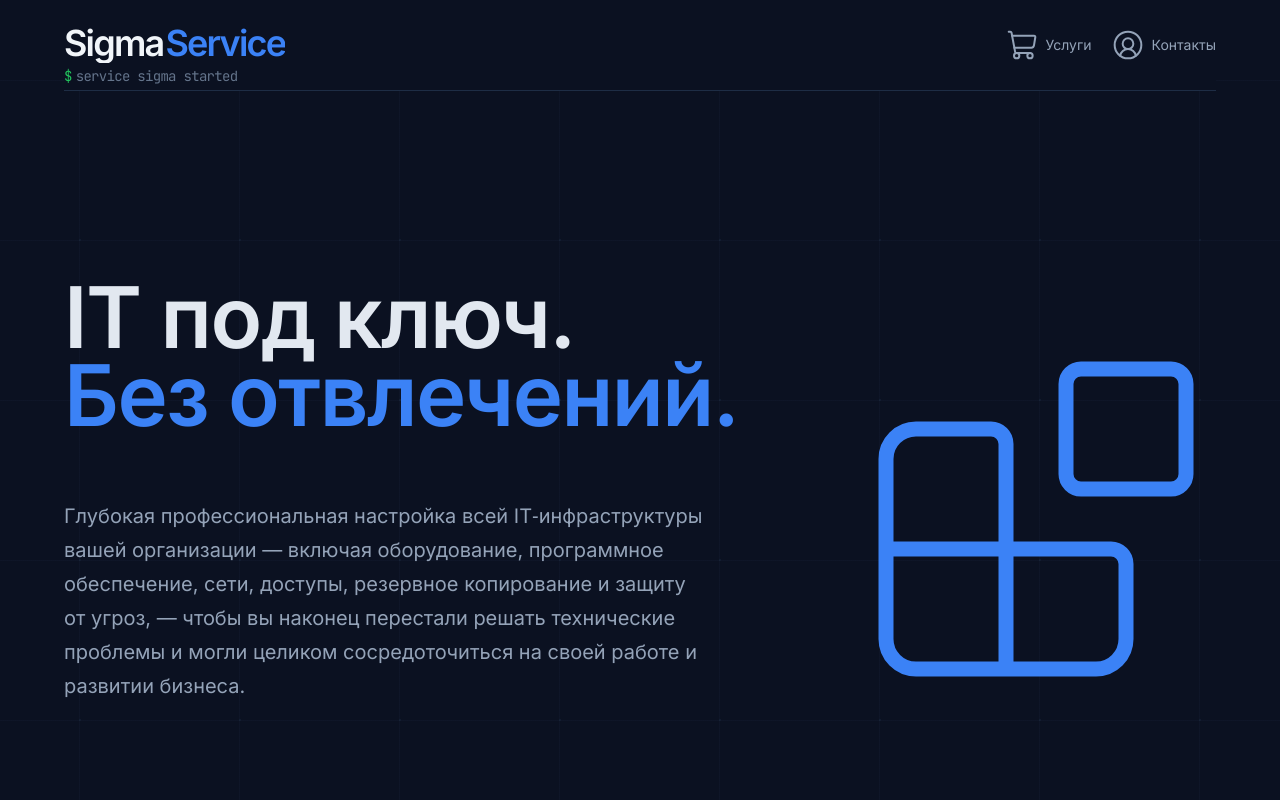
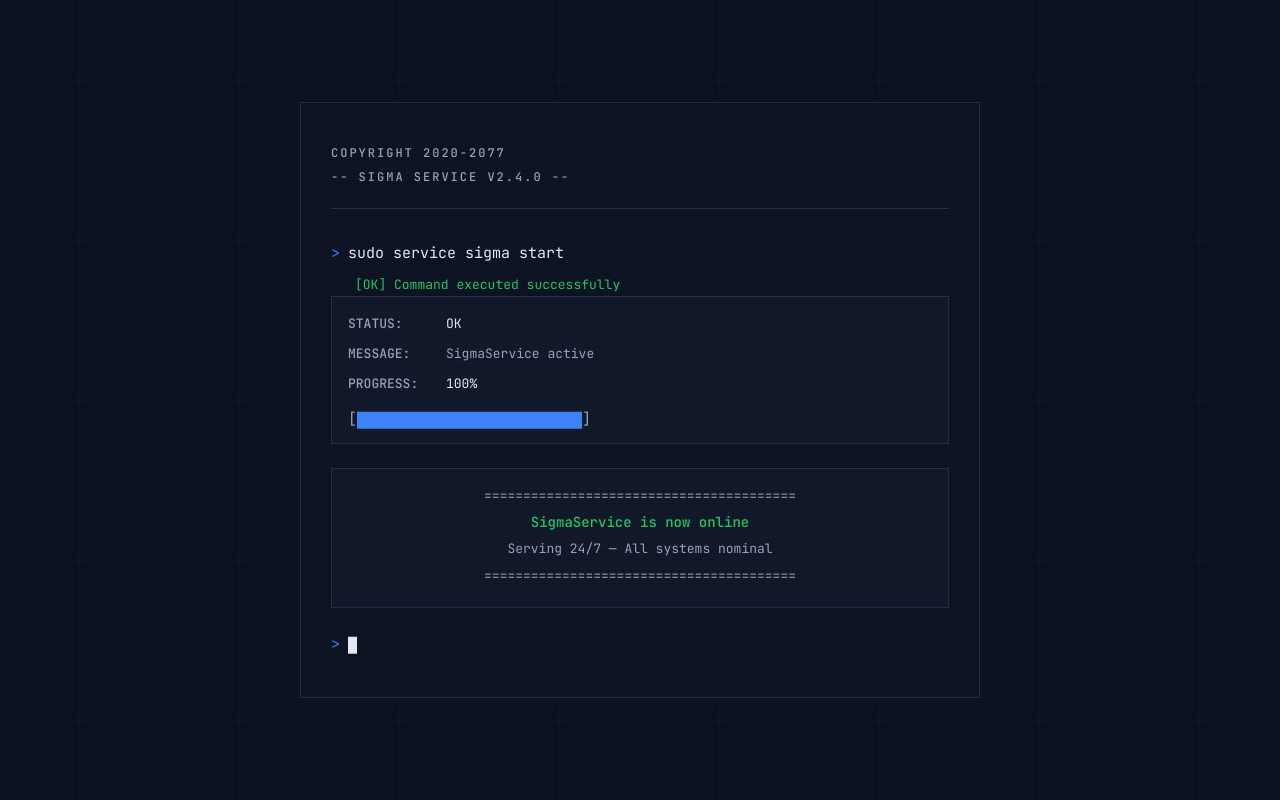
Before and after one commit to Sigmas23/sigmas, a Next.js app: page / in a window 1280 px wide. Shown: the top 800 px of the page. Built offline with nearby package versions, Linux system fonts and the light colour scheme.

Commit message:
loading page

```diff
--- a/app/components/Loading/styles.css
+++ b/app/components/Loading/styles.css
@@ -1,12 +1,9 @@
-/* styles.css — обновлённый Fallout-терминал */
-
 .fallout-terminal {
   position: fixed;
   top: 0;
   left: 0;
   width: 100%;
   height: 100vh;
-  background: #0B1121; /* глубокий синий вместо чёрного */
   display: flex;
   align-items: center;
   justify-content: center;
--- a/app/page.tsx
+++ b/app/page.tsx
@@ -11,7 +11,7 @@ export default function Home() {
   const [isLoading, setIsLoading] = useState(true);
 
   if(isLoading) {
-        <Loading onComplete={() => setIsLoading(false)} />
+      return <Loading onComplete={() => setIsLoading(false)} />
   }
 
   return (
```
